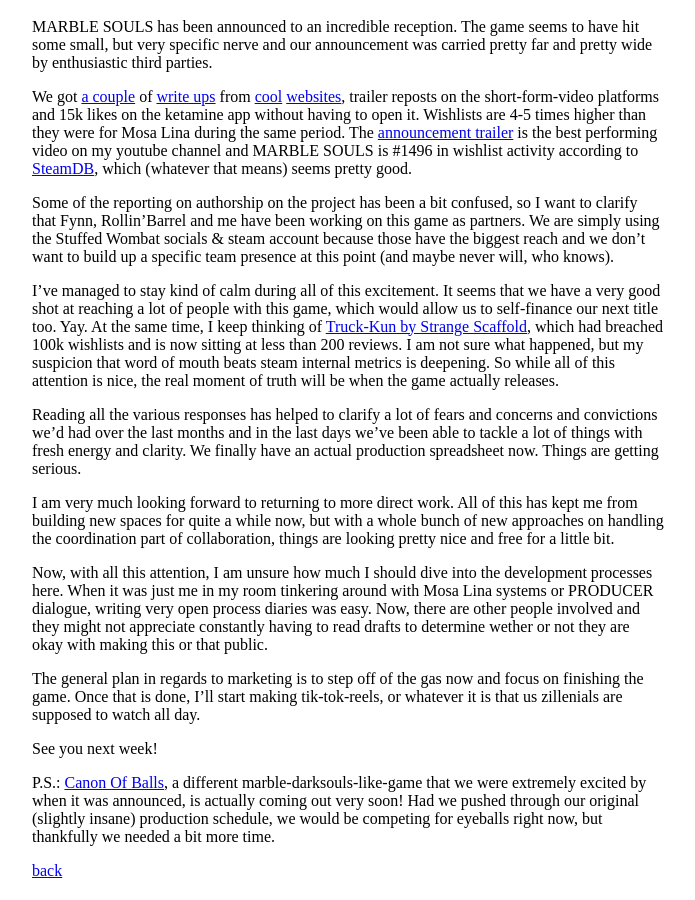
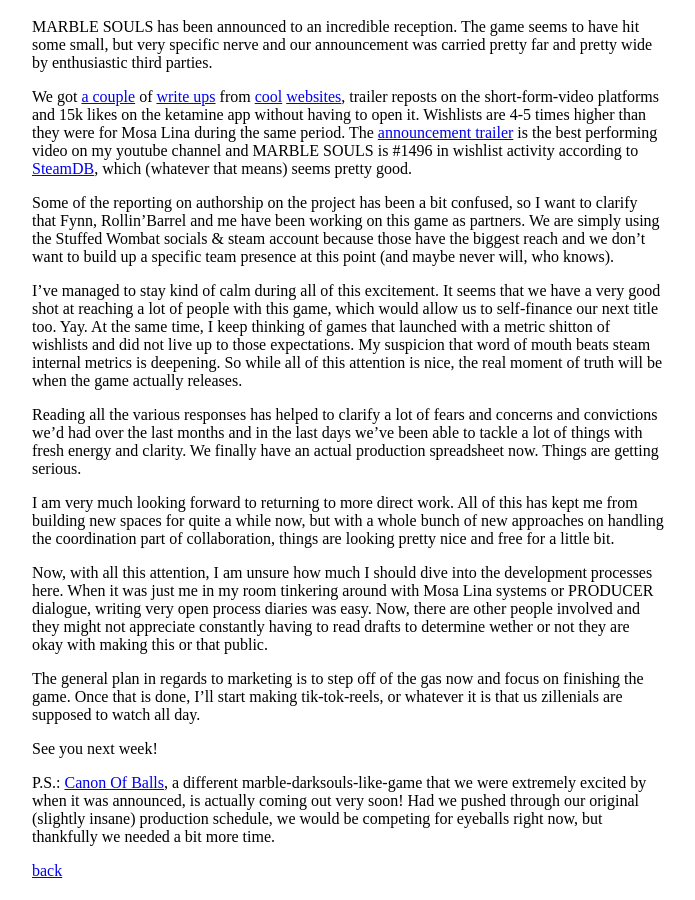
Before and after one commit to stuffedwombat/stuffedwombat.github.io, a Jekyll site: the page built from weekendblog.md, in a window 1280 px wide and 900 px high, scrolled down 5090 px. Shown: the whole window, without its empty margins (292-987 px from the left). Built offline with Jekyll 4.4.1, drawn with Linux system fonts in a browser that asks for light colours; our own code applies the rules of GitHub Pages for plain Markdown files; comment, search, counter and statistics services are not loaded.

Commit message:
Update weekendblog.md

```diff
--- a/weekendblog.md
+++ b/weekendblog.md
@@ -163,7 +163,7 @@ We got [a couple](https://aftermath.site/marble-souls-steam-pc-super-monkey-ball
 
 Some of the reporting on authorship on the project has been a bit confused, so I want to clarify that Fynn, Rollin'Barrel and me have been working on this game as partners. We are simply using the Stuffed Wombat socials & steam account because those have the biggest reach and we don't want to build up a specific team presence at this point (and maybe never will, who knows).
 
-I've managed to stay kind of calm during all of this excitement. It seems that we have a very good shot at reaching a lot of people with this game, which would allow us to self-finance our next title too. Yay. At the same time, I keep thinking of [Truck-Kun by Strange Scaffold](https://store.steampowered.com/app/3642010/Truckkun_is_Supporting_Me_from_Another_World/), which had breached 100k wishlists and is now sitting at less than 200 reviews. I am not sure what happened, but my suspicion that word of mouth beats steam internal metrics is deepening. So while all of this attention is nice, the real moment of truth will be when the game actually releases.
+I've managed to stay kind of calm during all of this excitement. It seems that we have a very good shot at reaching a lot of people with this game, which would allow us to self-finance our next title too. Yay. At the same time, I keep thinking of games that launched with a metric shitton of wishlists and did not live up to those expectations. My suspicion that word of mouth beats steam internal metrics is deepening. So while all of this attention is nice, the real moment of truth will be when the game actually releases.
 
 Reading all the various responses has helped to clarify a lot of fears and concerns and convictions we'd had over the last months and in the last days we've been able to tackle a lot of things with fresh energy and clarity. We finally have an actual production spreadsheet now. Things are getting serious.
 
```
